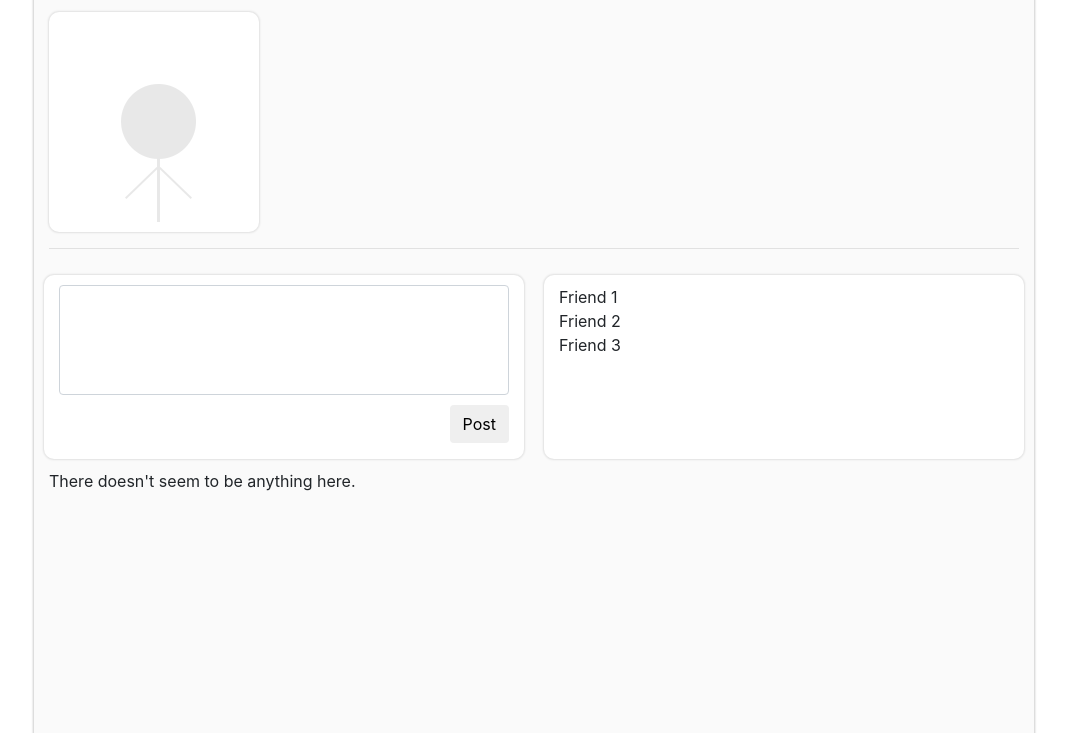
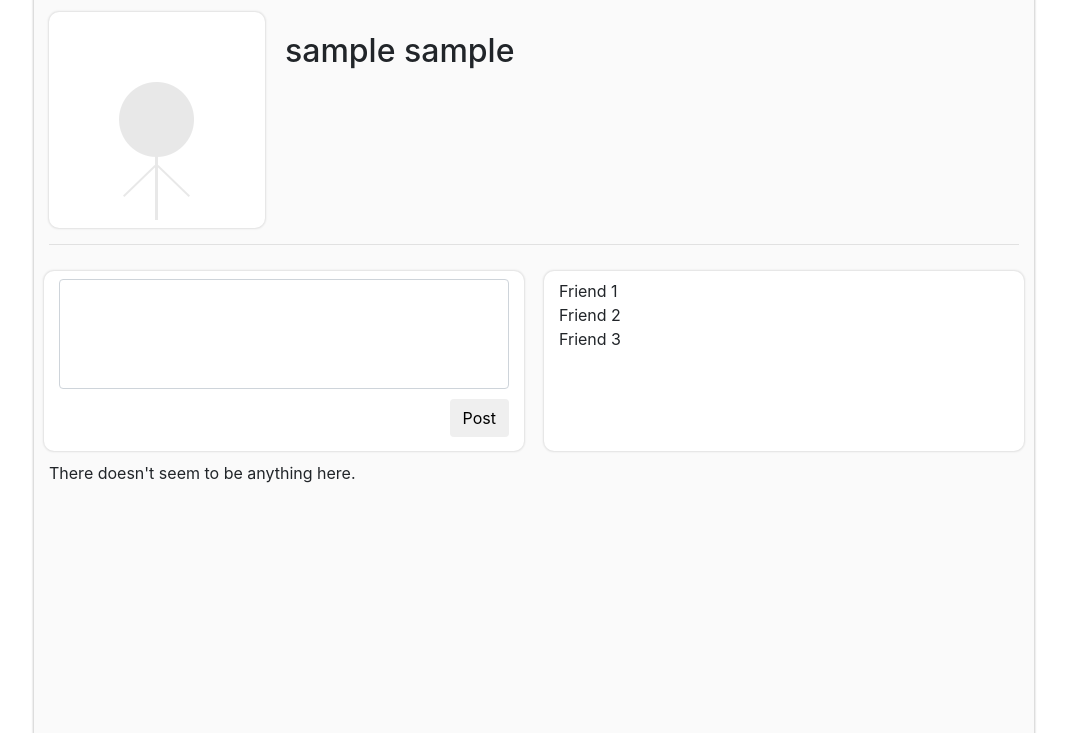
Before and after one commit to AlexMichal/LoginSystem, a PHP site: page / in a window 1280 px wide. Shown: the part 53-786 px from the top of the page, without its empty margins (106-1173 px from the left). Run offline with PHP 8.4, Linux system fonts and the light colour scheme; the visitor is signed in with stand-in values (Sample User, id 1); data that the repository does not hold is empty; some libraries are stand-ins or nearby versions.

Commit message:
Added base for profile pic and info

```diff
--- a/public_html/index.php
+++ b/public_html/index.php
@@ -20,16 +20,25 @@
 </script>
 
 <section class="main_container">
-    <div class="main_wrapper container">
+    <div class="container">
         <?php // If logged in then do stuff
         if (isset($_SESSION['u_id'])) {
         ?>
+        <div id="index_top" class="display-flex">
+            <!-- PROFILE PIC -->
+            <div id="index_profile_pic" class="item index flex-none">
+                <img src="assets/defaultprofilepic.png" alt="Image of User" class="">
+            </div>
 
-        <!-- PROFILE PIC -->
-        <div id="index_profile_pic" class="index">
-            <img src="assets/defaultprofilepic.png" alt="Image of User" class="">
+            <div id="index_profile_info" class="item flex-auto">
+                <h2><?php
+                    echo $_SESSION['u_first_name'] . " " . $_SESSION['u_last_name'];;
+                ?>
+                </h2>
+
+            </div>
         </div>
-
+        <!-- SEPARATOR -->
         <hr>
 
         <!-- POST A NEW MESSAGE -->
--- a/public_html/stylesheets/style.css
+++ b/public_html/stylesheets/style.css
@@ -163,13 +163,18 @@ header nav ul li {
 /* ***** */
 /* INDEX */
 /* ***** */
-#index_profile_pic {
-  width: 210px;
+#index_top {
+  display: flex;
+  justify-content: space-between;
+}
+
+#index_profile_info {
+  padding: 20px;
 }
 
 .index {
   background-color: #fff;
-  padding: 10px;
+  padding: 8px;
   border-radius: 10px;
   box-shadow: 0px 0px 2px 1px rgba(0, 0, 0, 0.1);
 }
@@ -206,7 +211,7 @@ header nav ul li {
   padding-top: 65px;
 }
 
-.main_container h2 {
+#signup_header h2 {
   font-family: arial;
   font-size: 40px;
   color: #111;
@@ -312,4 +317,16 @@ html {
   overflow-x: hidden;
   overflow-y: scroll;
 }
+
+.flex-auto {
+  flex: auto;
+}
+
+.flex-none {
+  flex: none;
+}
+
+.display-flex {
+  display: flex;
+}
 /*# sourceMappingURL=style.css.map */
--- a/public_html/stylesheets/style.scss
+++ b/public_html/stylesheets/style.scss
@@ -67,15 +67,22 @@ header nav ul li {
 /* ***** */
 $defaultBorderRadius: 10px;
 $defaultShadow: 0px 0px 2px 1px rgba(0, 0, 0, 0.1);
+$defaultPadding: 8px;
+
+// profile
+#index_top {
+    display: flex;
+    justify-content: space-between;
+}
+
+#index_profile_info {
+    padding: 20px;
+}
 
 // profile pic
-#index_profile_pic {
-    width: 210px;
-}
-
 .index {
     background-color: #fff;
-    padding: 10px;
+    padding: $defaultPadding;
     border-radius: $defaultBorderRadius;
     box-shadow: $defaultShadow;
 }
@@ -112,7 +119,7 @@ $defaultShadow: 0px 0px 2px 1px rgba(0, 0, 0, 0.1);
     padding-top: 65px;
 }
 
-.main_container h2 {
+#signup_header h2 {
     font-family: arial;
     font-size: 40px;
     color: #111;
@@ -217,3 +224,15 @@ html {
     overflow-x: hidden;
     overflow-y: scroll;
 }
+
+.flex-auto {
+    flex: auto;
+}
+
+.flex-none {
+    flex: none;
+}
+
+.display-flex {
+    display: flex;
+}
```
Also changed, not shown: 1 other file.
